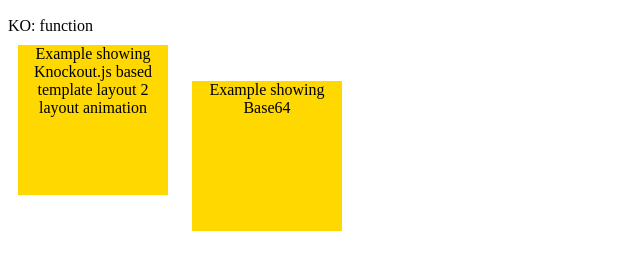
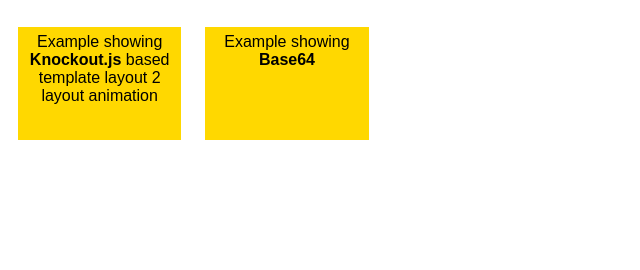
Before and after one commit to riaform/torus.js, a plain HTML site: page index.html in a window 1280 px wide. Shown: the part 50-320 px from the top of the page, without its empty margins (0-640 px from the left). Drawn offline with Linux system fonts and the light colour scheme.

Commit message:
Fixed Demo Layout

```diff
--- a/css/site.css
+++ b/css/site.css
@@ -33,18 +33,23 @@
 
 .tile {
     width:150px;
-    height:150px;
+    height:100px;
     background-color:#ffd800;
     text-align:center;
     display:inline-block;
     margin:10px;
-    vertical-align:central;
+    cursor:pointer;
+    user-select:none;
+    padding:5pt;
+    vertical-align:top;
+    font-family:Arial;
+    font-weight:500;
 }
 
 .demo {
-display:block;
-border:double 5px black;
-padding:5px;
-min-height:300px;
-min-width:300px;
+    display:block;
+    border:double 5px black;
+    padding:5px;
+    min-height:300px;
+    min-width:300px;
 }
--- a/index.html
+++ b/index.html
@@ -7,12 +7,9 @@
 </head>
 <body>
     <h2>torus.js</h2>
-    <div id="main"></div>
-    <div class="tile" data-bind="click:showAnimateLayout">
-        Example showing Knockout.js based template layout 2 layout animation
+    <div class="tile" data-bind="click:showAnimateLayout">Example showing <b>Knockout.js</b> based template layout 2 layout animation
     </div>
-    <div class="tile" data-bind="click:showBase64">
-        Example showing Base64
+    <div class="tile" data-bind="click:showBase64">Example showing <b>Base64</b>
     </div>
     <div data-bind="with:animateLayout">
         <div data-bind="template:{ name:'layout-animation-demo',data:$data}"></div>
--- a/scripts/demo-animate-layout-vm.js
+++ b/scripts/demo-animate-layout-vm.js
@@ -1,6 +1,6 @@
 (function() {
 
-  define(["/src/multi-select.js", "knockout"], function(MultiSelectViewModel, ko) {
+  define(["/src/multi-select.js", "knockout", "jquery.easing"], function(MultiSelectViewModel, ko) {
     var AnimateLayoutDemoViewModel;
     return AnimateLayoutDemoViewModel = (function() {
 
--- a/src/logger.min.js
+++ /dev/null
@@ -1 +0,0 @@
-(function(){var a=function(b,c){return function(){return b.apply(c,arguments)}};define(["jquery"],function(b){var c;return c=(function(){function d(e){this.elementSelector=e;this.logObject=a(this.logObject,this);this.logMessage=a(this.logMessage,this);this.logError=a(this.logError,this)}d.prototype.logError=function(e,f){return b(this.elementSelector).prepend(b("<div>").text(f+": "+JSON.stringify(e)))};d.prototype.logMessage=function(e){return b(this.elementSelector).prepend(b("<div>").text(e))};d.prototype.logObject=function(f,e){return b(this.elementSelector).prepend(b("<div>").text(e+": "+JSON.stringify(f)))};return d})()})}).call(this);
```
Also changed, not shown: 2 other files.
